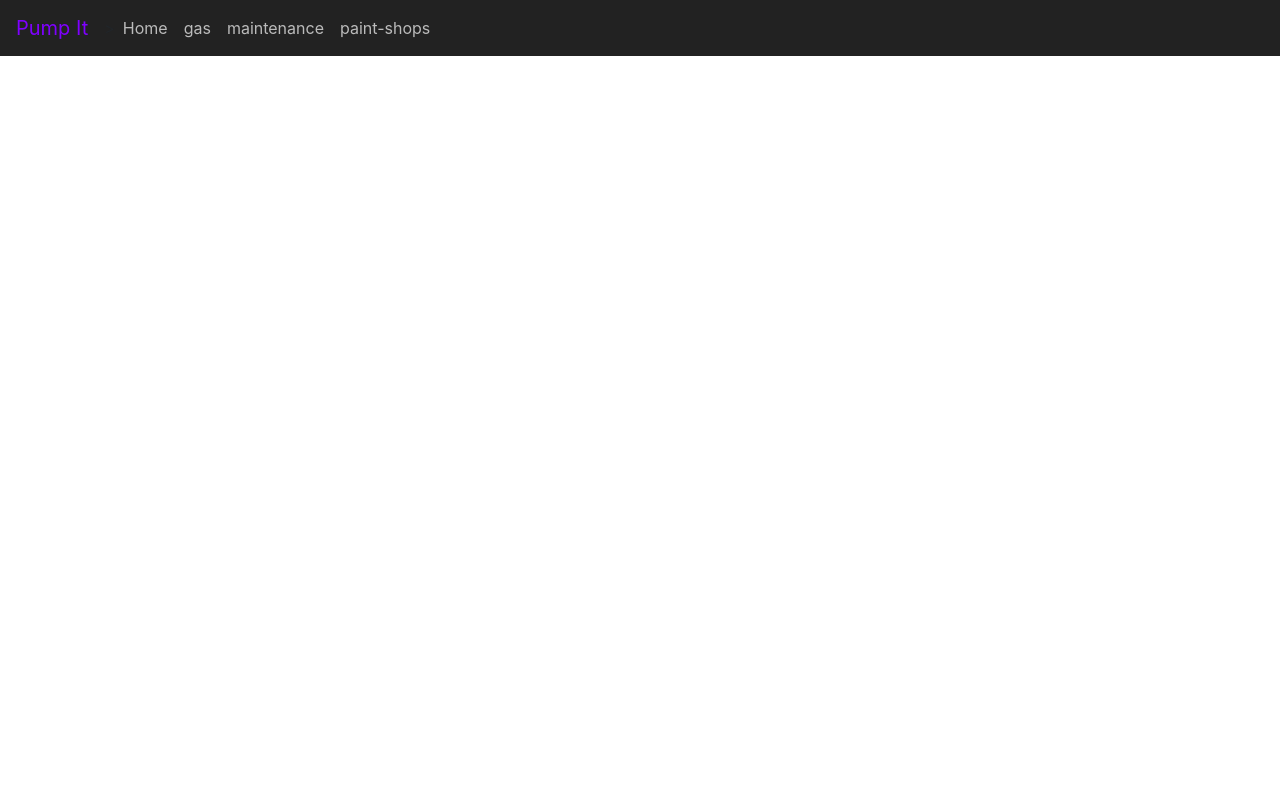
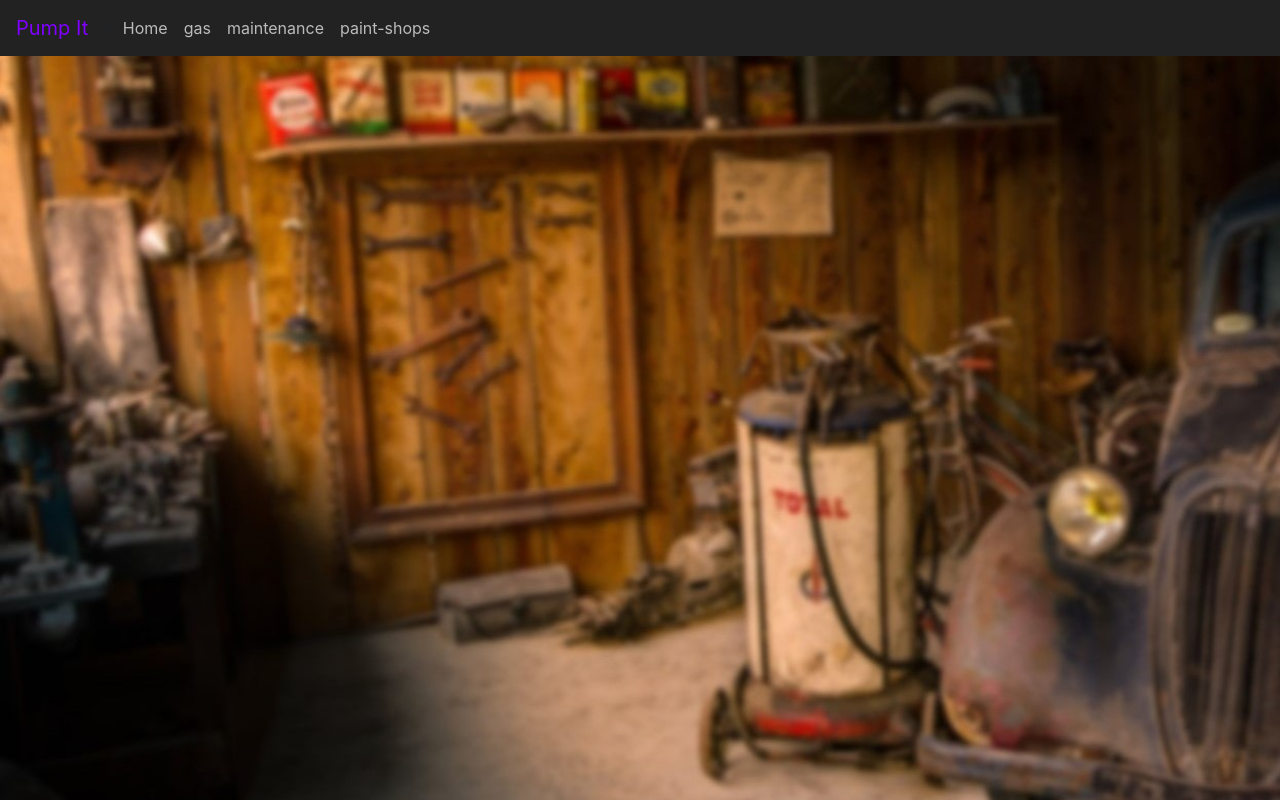
Before and after one commit to aeassaf/pump-it, a React (Create React App) app: page /maintenance in a window 1280 px wide. Built offline with nearby package versions, Linux system fonts and the light colour scheme.

Commit message:
fix: adjust className

```diff
--- a/src/components/Garage/index.js
+++ b/src/components/Garage/index.js
@@ -2,7 +2,7 @@ import React from 'react'
 import './index.css'
 
 const Garage = () => {
-  return <div className="pagestyle" />
+  return <div className="pagestyle_garage" />
 }
 
 export default Garage
```
